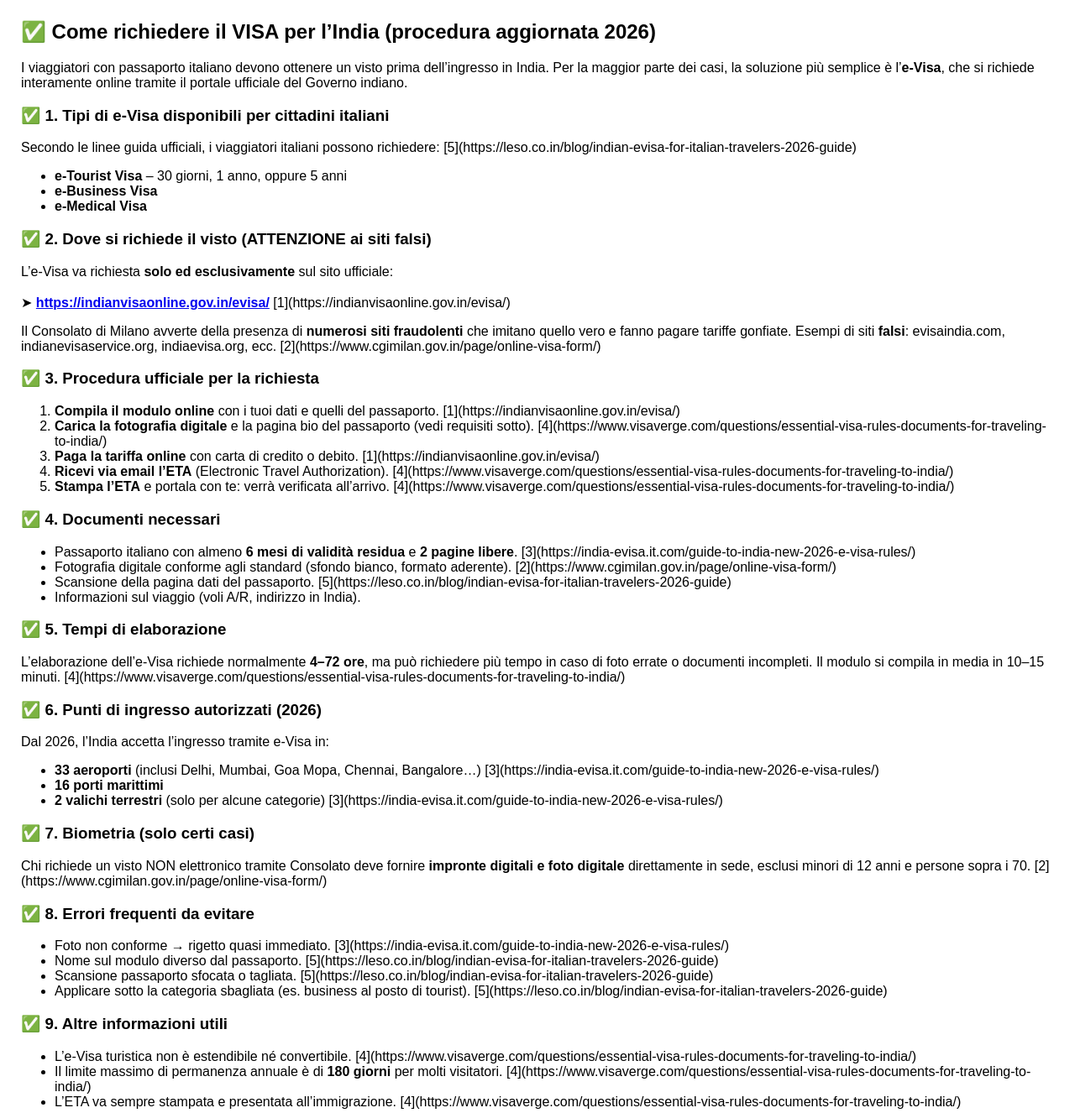
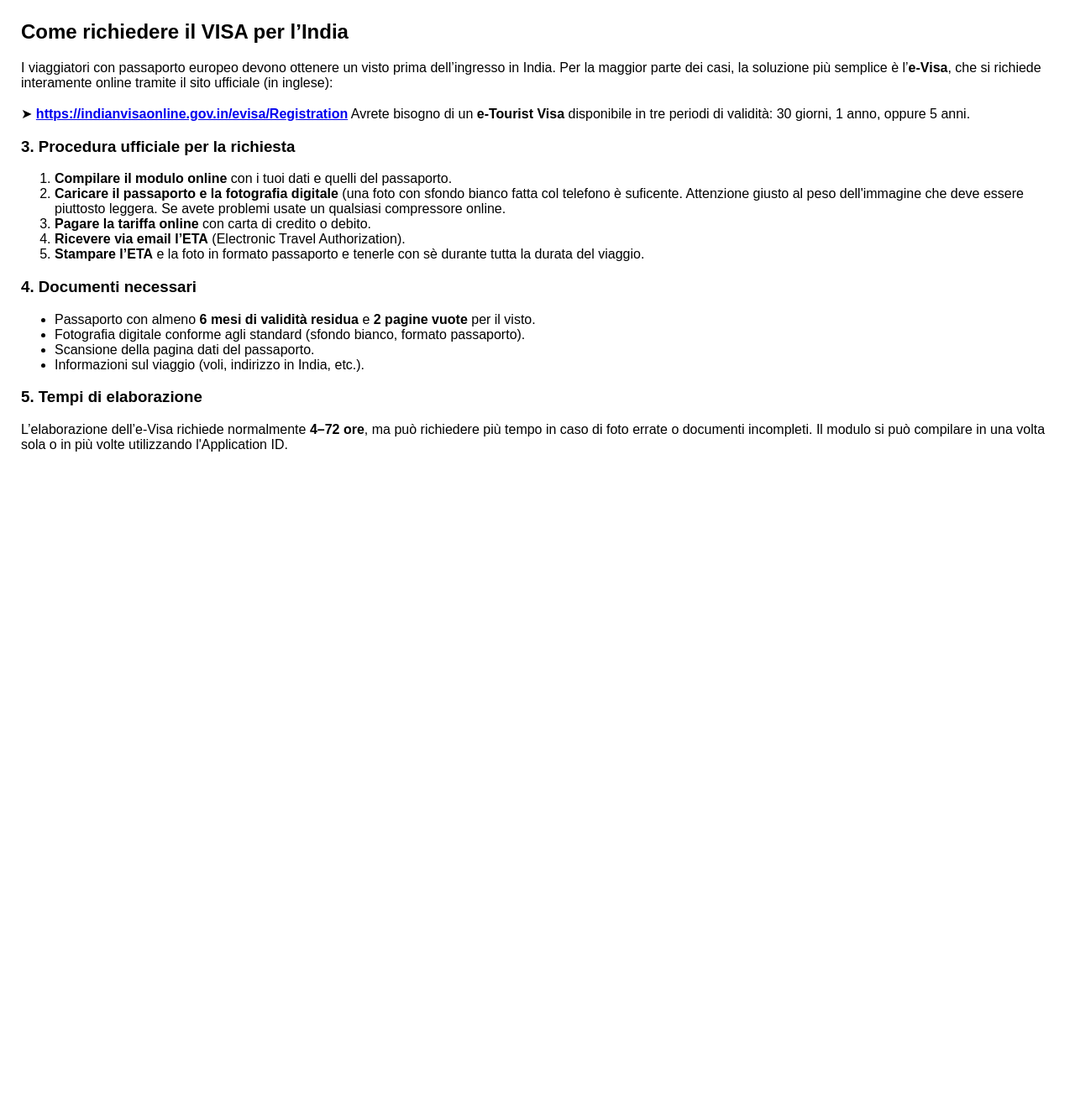
Before and after one commit to PrakritiLucaWedding/guests-infos, a plain HTML site: page visa-india-it.html in a window 1280 px wide. Shown: the part 80-1406 px from the top of the page at 84% size. After the commit the page ends 800 px from the top, so only its background shows below. Drawn offline with Linux system fonts and the light colour scheme.

Commit message:
Update visa-india-it.html

```diff
--- a/visa-india-it.html
+++ b/visa-india-it.html
@@ -38,86 +38,40 @@
 </header>
 
 <main>
-    <h2>✅ Come richiedere il VISA per l’India (procedura aggiornata 2026)</h2>
+    <h2>Come richiedere il VISA per l’India</h2>
 
     <p>
-        I viaggiatori con passaporto italiano devono ottenere un visto prima dell’ingresso in India.
-        Per la maggior parte dei casi, la soluzione più semplice è l’<strong>e‑Visa</strong>, che si richiede interamente online tramite il portale ufficiale del Governo indiano.
+        I viaggiatori con passaporto europeo devono ottenere un visto prima dell’ingresso in India.
+        Per la maggior parte dei casi, la soluzione più semplice è l’<strong>e‑Visa</strong>, che si richiede interamente online tramite il sito ufficiale (in inglese):
+        <br><br>
+        ➤ <a href="https://indianvisaonline.gov.in/evisa/Registration" target="_blank"><strong>https://indianvisaonline.gov.in/evisa/Registration</strong></a>
+
+        Avrete bisogno di un <strong>e‑Tourist Visa</strong> disponibile in tre periodi di validità: 30 giorni, 1 anno, oppure 5 anni.
+    <p>
+
+    <h3>3. Procedura ufficiale per la richiesta</h3>
+    <ol>
+        <li><strong>Compilare il modulo online</strong> con i tuoi dati e quelli del passaporto.</li>
+        <li><strong>Caricare il passaporto e la fotografia digitale</strong> (una foto con sfondo bianco fatta col telefono è suficente. Attenzione giusto al peso dell'immagine che deve essere piuttosto leggera. Se avete problemi usate un qualsiasi compressore online.</li>
+        <li><strong>Pagare la tariffa online</strong> con carta di credito o debito.</li>
+        <li><strong>Ricevere via email l’ETA</strong> (Electronic Travel Authorization).</li>
+        <li><strong>Stampare l’ETA</strong> e la foto in formato passaporto e tenerle con sè durante tutta la durata del viaggio.</li>
+    </ol>
+
+    <h3>4. Documenti necessari</h3>
+    <ul>
+        <li>Passaporto con almeno <strong>6 mesi di validità residua</strong> e <strong>2 pagine vuote</strong> per il visto.</li>
+        <li>Fotografia digitale conforme agli standard (sfondo bianco, formato passaporto).</li>
+        <li>Scansione della pagina dati del passaporto.</li>
+        <li>Informazioni sul viaggio (voli, indirizzo in India, etc.).</li>
+    </ul>
+
+    <h3>5. Tempi di elaborazione</h3>
+    <p>
+        L’elaborazione dell’e‑Visa richiede normalmente <strong>4–72 ore</strong>, ma può richiedere più tempo in caso di foto errate o documenti incompleti.
+        Il modulo si può compilare in una volta sola o in più volte utilizzando l'Application ID.
     </p>
 
-    <h3>✅ 1. Tipi di e‑Visa disponibili per cittadini italiani</h3>
-    <p>Secondo le linee guida ufficiali, i viaggiatori italiani possono richiedere: [5](https://leso.co.in/blog/indian-evisa-for-italian-travelers-2026-guide)</p>
-    <ul>
-        <li><strong>e‑Tourist Visa</strong> – 30 giorni, 1 anno, oppure 5 anni</li>
-        <li><strong>e‑Business Visa</strong></li>
-        <li><strong>e‑Medical Visa</strong></li>
-    </ul>
-
-    <h3>✅ 2. Dove si richiede il visto (ATTENZIONE ai siti falsi)</h3>
-    <p>
-        L’e‑Visa va richiesta <strong>solo ed esclusivamente</strong> sul sito ufficiale:
-        <br><br>
-        ➤ <a href="https://indianvisaonline.gov.in/evisa/" target="_blank"><strong>https://indianvisaonline.gov.in/evisa/</strong></a> [1](https://indianvisaonline.gov.in/evisa/)
-    </p>
-
-    <p>
-        Il Consolato di Milano avverte della presenza di <strong>numerosi siti fraudolenti</strong> che imitano quello vero e fanno pagare tariffe gonfiate.
-        Esempi di siti <strong>falsi</strong>: evisaindia.com, indianevisaservice.org, indiaevisa.org, ecc. [2](https://www.cgimilan.gov.in/page/online-visa-form/)
-    </p>
-
-    <h3>✅ 3. Procedura ufficiale per la richiesta</h3>
-    <ol>
-        <li><strong>Compila il modulo online</strong> con i tuoi dati e quelli del passaporto. [1](https://indianvisaonline.gov.in/evisa/)</li>
-        <li><strong>Carica la fotografia digitale</strong> e la pagina bio del passaporto (vedi requisiti sotto). [4](https://www.visaverge.com/questions/essential-visa-rules-documents-for-traveling-to-india/)</li>
-        <li><strong>Paga la tariffa online</strong> con carta di credito o debito. [1](https://indianvisaonline.gov.in/evisa/)</li>
-        <li><strong>Ricevi via email l’ETA</strong> (Electronic Travel Authorization). [4](https://www.visaverge.com/questions/essential-visa-rules-documents-for-traveling-to-india/)</li>
-        <li><strong>Stampa l’ETA</strong> e portala con te: verrà verificata all’arrivo. [4](https://www.visaverge.com/questions/essential-visa-rules-documents-for-traveling-to-india/)</li>
-    </ol>
-
-    <h3>✅ 4. Documenti necessari</h3>
-    <ul>
-        <li>Passaporto italiano con almeno <strong>6 mesi di validità residua</strong> e <strong>2 pagine libere</strong>. [3](https://india-evisa.it.com/guide-to-india-new-2026-e-visa-rules/)</li>
-        <li>Fotografia digitale conforme agli standard (sfondo bianco, formato aderente). [2](https://www.cgimilan.gov.in/page/online-visa-form/)</li>
-        <li>Scansione della pagina dati del passaporto. [5](https://leso.co.in/blog/indian-evisa-for-italian-travelers-2026-guide)</li>
-        <li>Informazioni sul viaggio (voli A/R, indirizzo in India).</li>
-    </ul>
-
-    <h3>✅ 5. Tempi di elaborazione</h3>
-    <p>
-        L’elaborazione dell’e‑Visa richiede normalmente <strong>4–72 ore</strong>, ma può richiedere più tempo in caso di foto errate o documenti incompleti.
-        Il modulo si compila in media in 10–15 minuti. [4](https://www.visaverge.com/questions/essential-visa-rules-documents-for-traveling-to-india/)
-    </p>
-
-    <h3>✅ 6. Punti di ingresso autorizzati (2026)</h3>
-    <p>
-        Dal 2026, l’India accetta l’ingresso tramite e‑Visa in:
-    </p>
-    <ul>
-        <li><strong>33 aeroporti</strong> (inclusi Delhi, Mumbai, Goa Mopa, Chennai, Bangalore…) [3](https://india-evisa.it.com/guide-to-india-new-2026-e-visa-rules/)</li>
-        <li><strong>16 porti marittimi</strong></li>
-        <li><strong>2 valichi terrestri</strong> (solo per alcune categorie) [3](https://india-evisa.it.com/guide-to-india-new-2026-e-visa-rules/)</li>
-    </ul>
-
-    <h3>✅ 7. Biometria (solo certi casi)</h3>
-    <p>
-        Chi richiede un visto NON elettronico tramite Consolato deve fornire <strong>impronte digitali e foto digitale</strong> direttamente in sede,
-        esclusi minori di 12 anni e persone sopra i 70. [2](https://www.cgimilan.gov.in/page/online-visa-form/)
-    </p>
-
-    <h3>✅ 8. Errori frequenti da evitare</h3>
-    <ul>
-        <li>Foto non conforme → rigetto quasi immediato. [3](https://india-evisa.it.com/guide-to-india-new-2026-e-visa-rules/)</li>
-        <li>Nome sul modulo diverso dal passaporto. [5](https://leso.co.in/blog/indian-evisa-for-italian-travelers-2026-guide)</li>
-        <li>Scansione passaporto sfocata o tagliata. [5](https://leso.co.in/blog/indian-evisa-for-italian-travelers-2026-guide)</li>
-        <li>Applicare sotto la categoria sbagliata (es. business al posto di tourist). [5](https://leso.co.in/blog/indian-evisa-for-italian-travelers-2026-guide)</li>
-    </ul>
-
-    <h3>✅ 9. Altre informazioni utili</h3>
-    <ul>
-        <li>L’e‑Visa turistica non è estendibile né convertibile. [4](https://www.visaverge.com/questions/essential-visa-rules-documents-for-traveling-to-india/)</li>
-        <li>Il limite massimo di permanenza annuale è di <strong>180 giorni</strong> per molti visitatori. [4](https://www.visaverge.com/questions/essential-visa-rules-documents-for-traveling-to-india/)</li>
-        <li>L’ETA va sempre stampata e presentata all’immigrazione. [4](https://www.visaverge.com/questions/essential-visa-rules-documents-for-traveling-to-india/)</li>
-    </ul>
 </main>
 
 </body>
```
